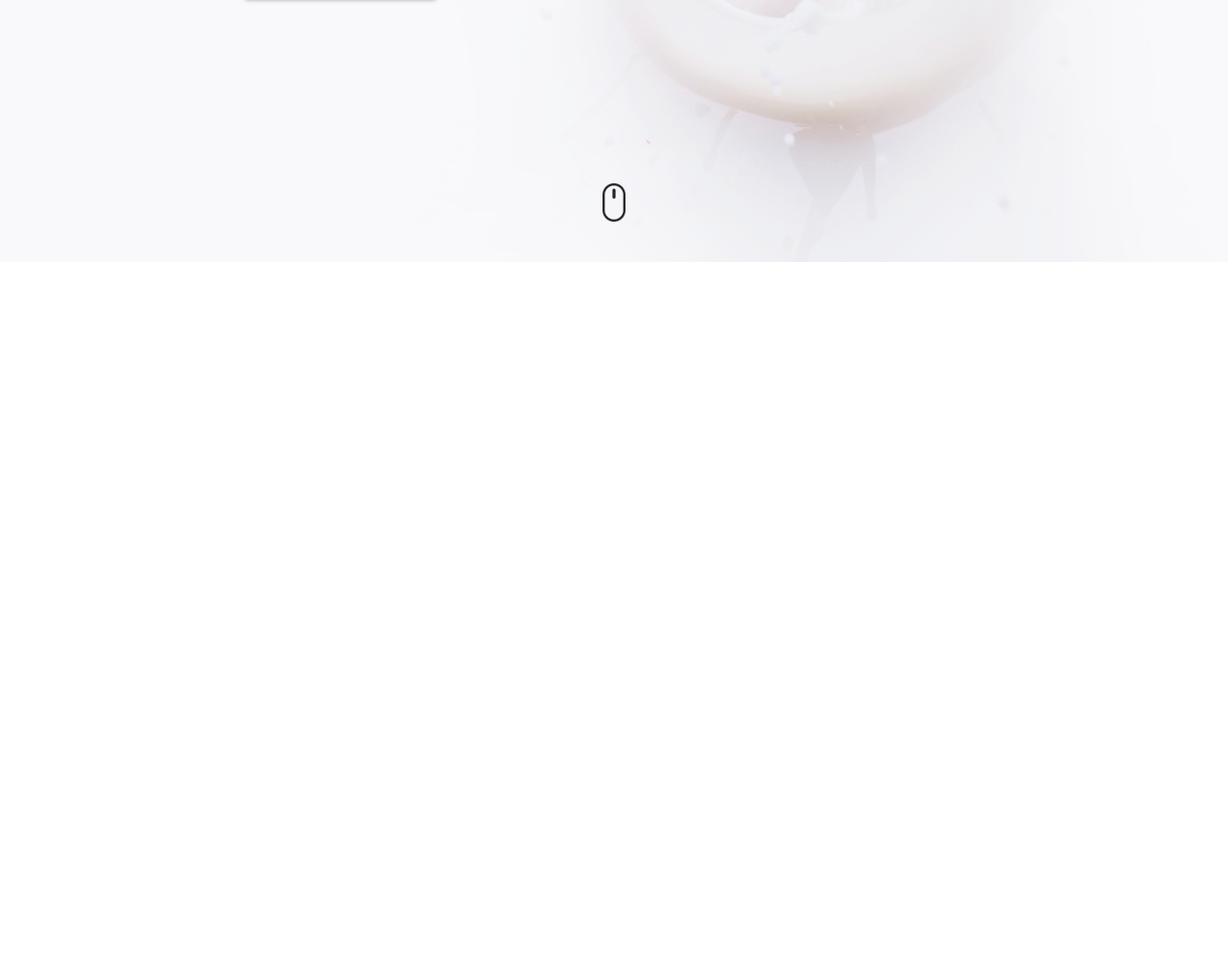
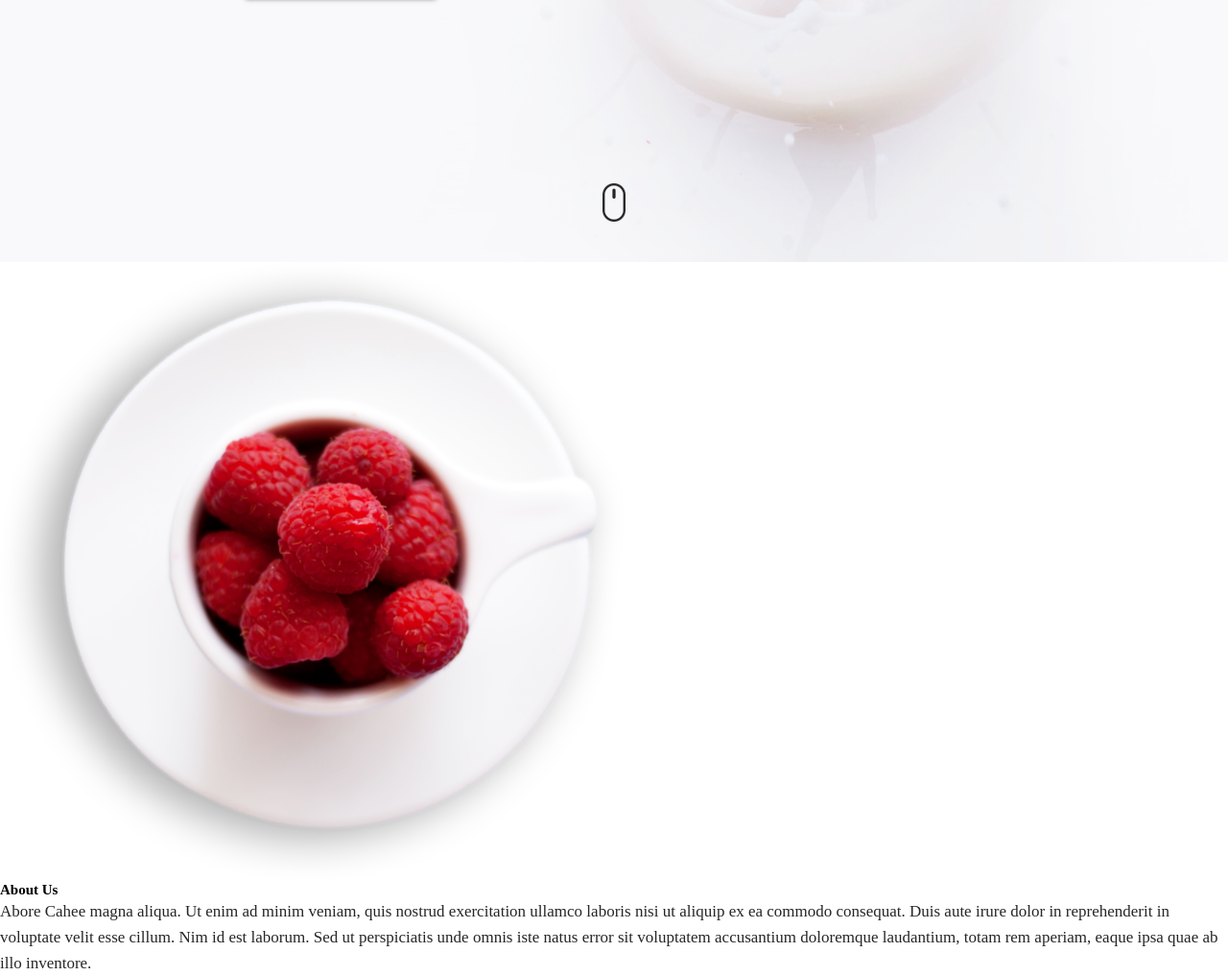
Before and after one commit to u-can-do-it/cache, a website: page index.html in a window 1280 px wide. Shown: the part 527-1544 px from the top of the page at 96% size. Before the commit the page ends 800 px from the top, so only its background shows below. Drawn offline with Linux system fonts and the light colour scheme.

Commit message:
section about in html

```diff
--- a/index.html
+++ b/index.html
@@ -56,12 +56,31 @@
     </header>
   </body>
   <main class="main">
-    <section class="about"></section>
-    <section class="services"></section>
-    <section class="gallery"></section>
-    <section class="subscribe"></section>
-    <section class="blog"></section>
-    <section class="contact"></section>
-    <footer class="footer"></footer>
+    <section class="about" id="about">
+      <div class="about__container">
+        <div class="about__img">
+          <img src="assets/img/about.png" alt="raspberries in a cup" />
+        </div>
+        <div class="about__box">
+          <h2 class="section__title section__title--white about__title">
+            About Us
+          </h2>
+          <p class="paragraph about__text">
+            Abore Cahee magna aliqua. Ut enim ad minim veniam, quis nostrud
+            exercitation ullamco laboris nisi ut aliquip ex ea commodo
+            consequat. Duis aute irure dolor in reprehenderit in voluptate velit
+            esse cillum. Nim id est laborum. Sed ut perspiciatis unde omnis iste
+            natus error sit voluptatem accusantium doloremque laudantium, totam
+            rem aperiam, eaque ipsa quae ab illo inventore.
+          </p>
+        </div>
+      </div>
+    </section>
+    <section class="services" id="services"></section>
+    <section class="gallery" id="gallery"></section>
+    <section class="subscribe" id="subscribe"></section>
+    <section class="blog" id="blog"></section>
+    <section class="contact" id="contact"></section>
+    <footer class="footer" id="footer"></footer>
   </main>
 </html>
```
